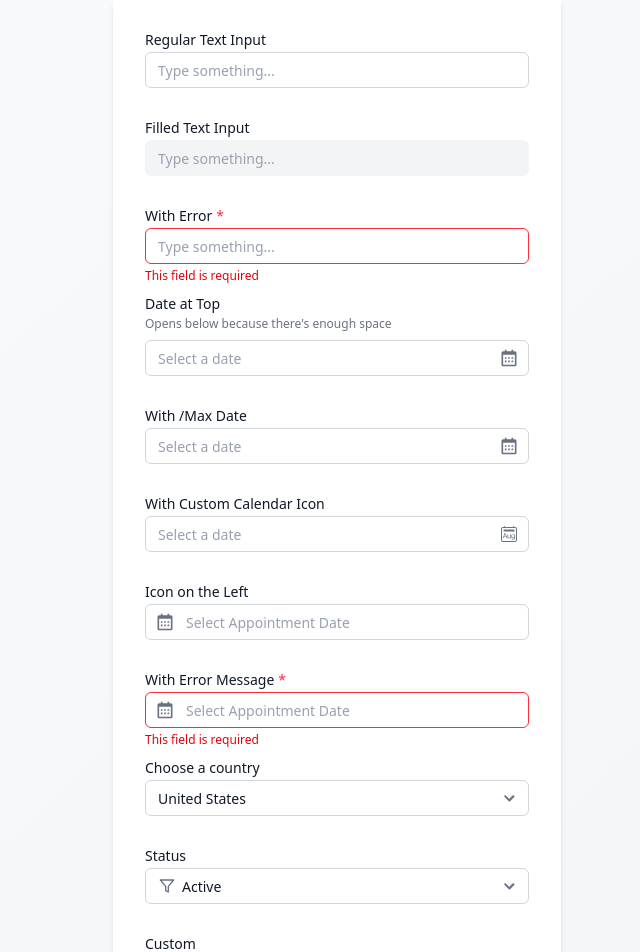
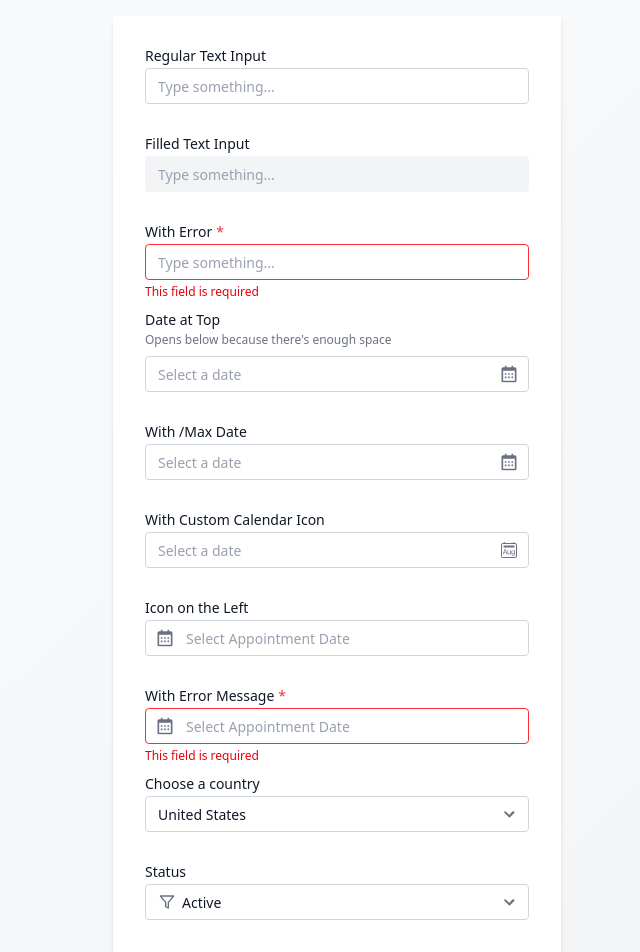
Before and after one commit to semet/syntech-component-library, a React (Vite) app: page / in a window 1280 px wide. Shown: the top 952 px of the page, without its empty margins (303-943 px from the left). Built offline with nearby package versions, Linux system fonts and the light colour scheme.

Commit message:
feat: adjust radius

```diff
--- a/src/App.tsx
+++ b/src/App.tsx
@@ -10,7 +10,7 @@ import Select from './components/Select/Select'
 export default function App() {
   const [selectedDate, setSelectedDate] = useState<dayjs.Dayjs | null>(null)
   return (
-    <div className="min-h-screen bg-linear-to-br from-gray-50 to-gray-100">
+    <div className="min-h-screen bg-linear-to-br from-gray-50 to-gray-100 py-4">
       <div className="mx-auto max-w-md bg-white p-8 shadow-md">
         <div className="space-y-8">
           <TextInput
@@ -114,8 +114,8 @@ export default function App() {
             </Button>
             <Button
               variant="filled"
-              className="flex-1"
               color="danger"
+              fullWidth
             >
               Cancel
             </Button>
--- a/src/components/Button/styles.ts
+++ b/src/components/Button/styles.ts
@@ -73,19 +73,19 @@ export const buttonStyles = tv({
         root: 'rounded-none',
       },
       xs: {
-        root: 'rounded',
+        root: 'rounded-xs',
       },
       sm: {
+        root: 'rounded-sm',
+      },
+      md: {
         root: 'rounded-md',
       },
-      md: {
+      lg: {
         root: 'rounded-lg',
       },
-      lg: {
+      xl: {
         root: 'rounded-xl',
-      },
-      xl: {
-        root: 'rounded-2xl',
       },
       full: {
         root: 'rounded-full',
--- a/src/components/DatePicker/DatePicker.tsx
+++ b/src/components/DatePicker/DatePicker.tsx
@@ -81,7 +81,7 @@ export default function DatePicker({
   error,
   variant = 'default',
   size = 'sm',
-  radius = 'md',
+  radius = 'sm',
   disabled = false,
   className,
   classNames,
--- a/src/components/DatePicker/styles.ts
+++ b/src/components/DatePicker/styles.ts
@@ -68,10 +68,10 @@ export const datePickerStyles = tv({
     },
     radius: {
       xs: {
-        input: 'rounded-sm',
+        input: 'rounded-xs',
       },
       sm: {
-        input: 'rounded',
+        input: 'rounded-sm',
       },
       md: {
         input: 'rounded-md',
@@ -98,6 +98,6 @@ export const datePickerStyles = tv({
   defaultVariants: {
     variant: 'default',
     size: 'sm',
-    radius: 'md',
+    radius: 'sm',
   },
 })
--- a/src/components/Select/Select.tsx
+++ b/src/components/Select/Select.tsx
@@ -50,7 +50,7 @@ export default function Select({
   leftSection,
   variant = 'default',
   size = 'sm',
-  radius = 'md',
+  radius = 'sm',
   disabled = false,
   className,
   classNames,
--- a/src/components/Select/styles.ts
+++ b/src/components/Select/styles.ts
@@ -60,10 +60,10 @@ export const selectStyles = tv({
     },
     radius: {
       xs: {
-        select: 'rounded-sm',
+        select: 'rounded-xs',
       },
       sm: {
-        select: 'rounded',
+        select: 'rounded-sm',
       },
       md: {
         select: 'rounded-md',
@@ -134,6 +134,6 @@ export const selectStyles = tv({
   defaultVariants: {
     variant: 'default',
     size: 'sm',
-    radius: 'md',
+    radius: 'sm',
   },
 })
--- a/src/components/TextInput/TextInput.tsx
+++ b/src/components/TextInput/TextInput.tsx
@@ -42,7 +42,7 @@ export default function TextInput({
   rightSection,
   variant = 'default',
   size = 'sm',
-  radius = 'md',
+  radius = 'sm',
   disabled = false,
   className,
   classNames,
--- a/src/components/TextInput/styles.ts
+++ b/src/components/TextInput/styles.ts
@@ -60,10 +60,10 @@ export const textInputStyles = tv({
     },
     radius: {
       xs: {
-        input: 'rounded-sm',
+        input: 'rounded-xs',
       },
       sm: {
-        input: 'rounded',
+        input: 'rounded-sm',
       },
       md: {
         input: 'rounded-md',
@@ -134,6 +134,6 @@ export const textInputStyles = tv({
   defaultVariants: {
     variant: 'default',
     size: 'sm',
-    radius: 'md',
+    radius: 'sm',
   },
 })
--- a/src/components/Tooltip/styles.ts
+++ b/src/components/Tooltip/styles.ts
@@ -10,11 +10,11 @@ export const tooltipStyles = tv({
   variants: {
     radius: {
       none: { tooltip: 'rounded-none' },
-      xs: { tooltip: 'rounded' },
-      sm: { tooltip: 'rounded-md' },
-      md: { tooltip: 'rounded-lg' },
-      lg: { tooltip: 'rounded-xl' },
-      xl: { tooltip: 'rounded-2xl' },
+      xs: { tooltip: 'rounded-xs' },
+      sm: { tooltip: 'rounded-sm' },
+      md: { tooltip: 'rounded-md' },
+      lg: { tooltip: 'rounded-lg' },
+      xl: { tooltip: 'rounded-xl' },
     },
     color: {
       dark: {
```
